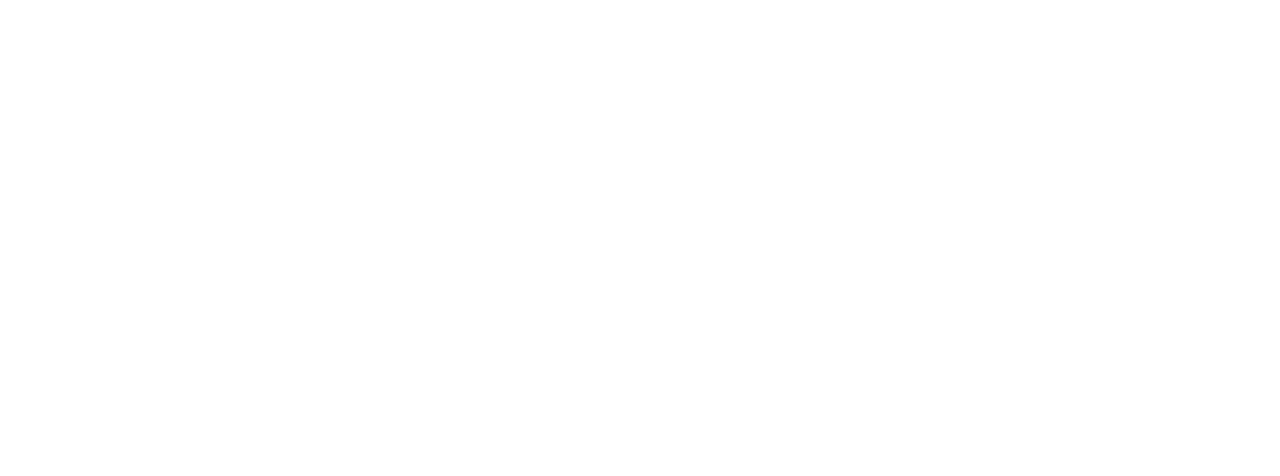
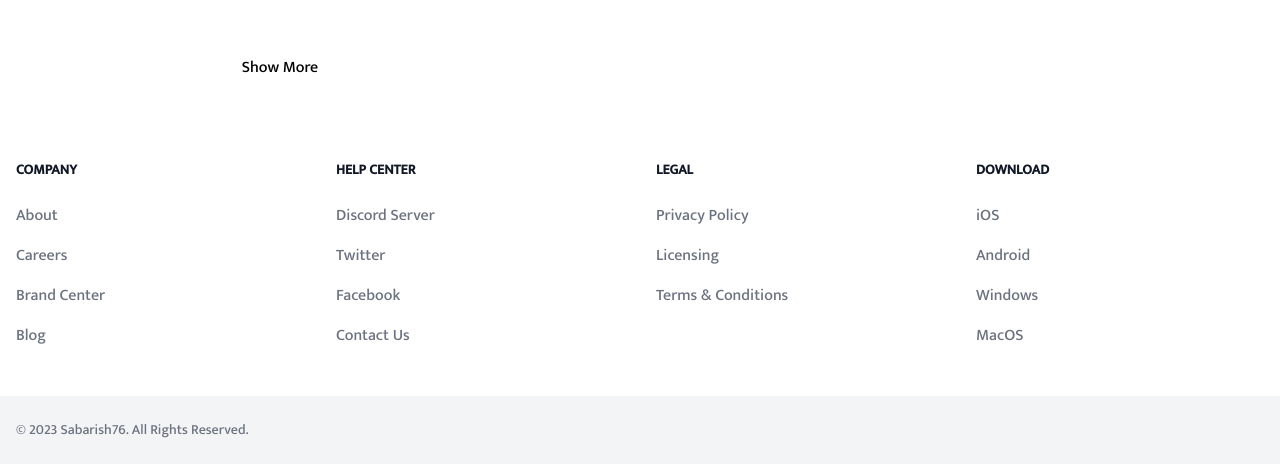
Before and after one commit to Sabarish76/e-commerce-app, a React (Create React App) app: page / in a window 1280 px wide. Shown: the part 2201-2677 px from the top of the page. Built offline with nearby package versions, Linux system fonts and the light colour scheme.

Commit message:
mensproductupdate

```diff
--- a/src/Components/Mens/Mens.jsx
+++ b/src/Components/Mens/Mens.jsx
@@ -9,17 +9,28 @@ const Mens = () => {
   const [list, SetList] = useState(false);
   const [isOpen, setOpen] = useState(false);
   const [animation, SetAnimation] = useState(false);
+  const [visibleProducts, setVisibleProducts] = useState(6);
+  const showMoreIncrement = 6;
 
   const FilterResult = (data) => {
     const result = Mensproducts.filter((e) => {
       return data === e.title;
     });
     Setproducts(result);
+    setVisibleProducts(6);
   };
 
   const listmenu = () => {
     SetList(!list);
     SetAnimation(!animation);
+  };
+  const showMoreProducts = () => {
+    setVisibleProducts(visibleProducts + showMoreIncrement);
+  };
+
+  const resetProducts = () => {
+    Setproducts(Mensproducts);
+    setVisibleProducts(6);
   };
   return (
     <>
@@ -75,7 +86,7 @@ const Mens = () => {
             </button>
             <button
               onClick={() => {
-                Setproducts(Mensproducts);
+                Setproducts(resetProducts);
               }}
             >
               All
@@ -83,7 +94,7 @@ const Mens = () => {
           </div>
         </div>
         <div className="w-[75%] h-fit  mx-auto my-6 lg:my-10 leading-10 sm:grid grid-cols-2 gap-10 lg:grid-cols-3 lg:gap-14 lg:w-[80%]">
-          {products.map((e) => {
+          {products.slice(0, visibleProducts).map((e) => {
             const { id, image, Desc, title, Price } = e;
 
             return (
@@ -116,6 +127,11 @@ const Mens = () => {
               </div>
             );
           })}
+          {visibleProducts < products.length && (
+            <div className="flex justify-center mt-4">
+              <button onClick={showMoreProducts}>Show More</button>
+            </div>
+          )}
         </div>
       </main>
       {/* <div className="">
```
